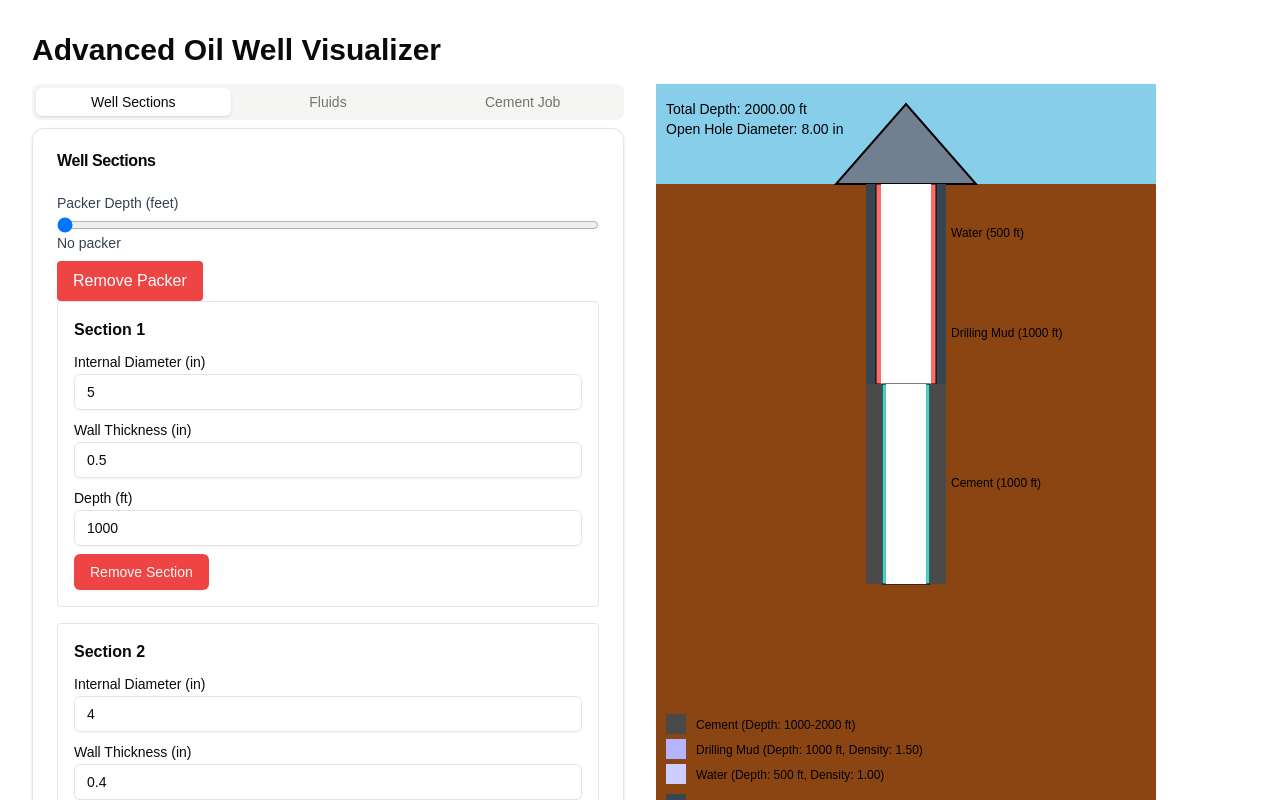
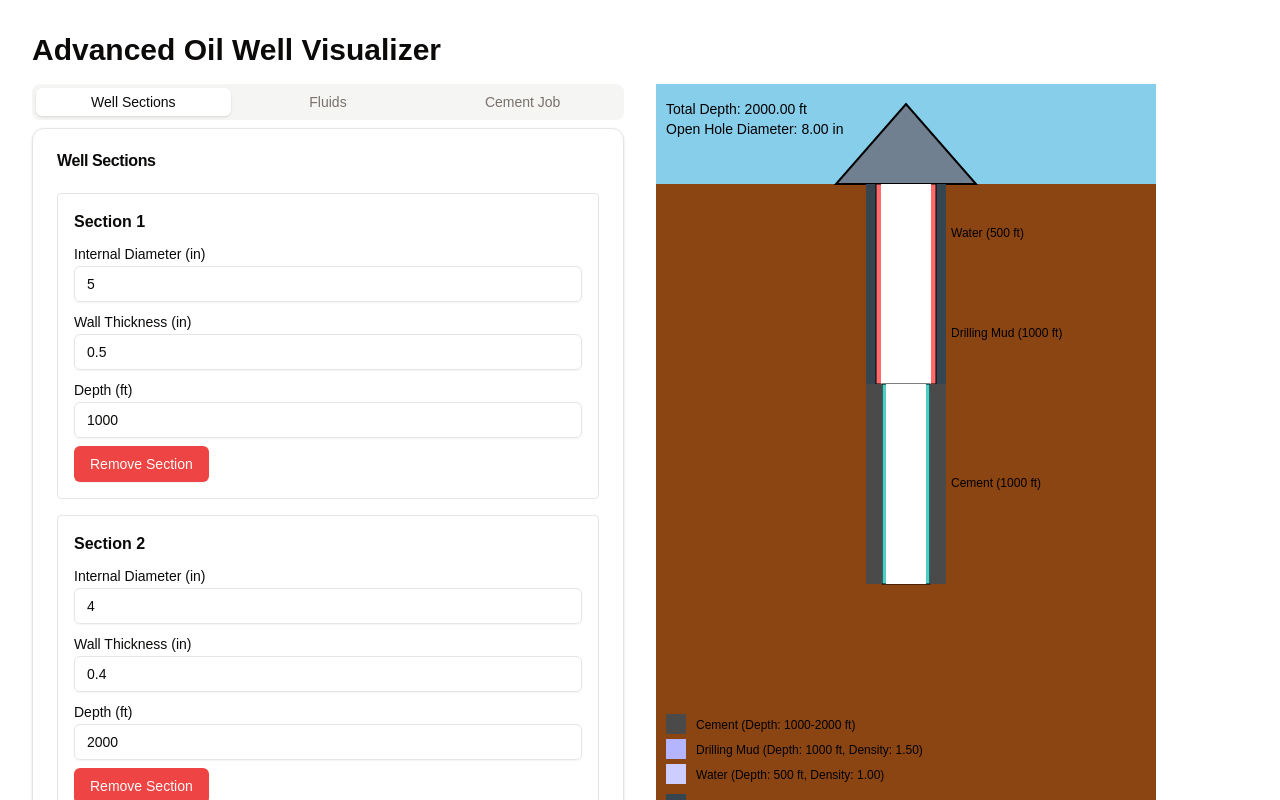
Before and after one commit to carlosmoreira09/fluid-calculations-front, a Next.js app: page /cementing in a window 1280 px wide. Shown: the top 800 px of the page. Built offline with nearby package versions, Linux system fonts and the light colour scheme.

Commit message:
fix errors in object indefined

```diff
--- a/app/cementing/page.tsx
+++ b/app/cementing/page.tsx
@@ -98,27 +98,6 @@ export default function Home() {
                     <CardTitle>Well Sections</CardTitle>
                   </CardHeader>
                   <CardContent>
-                    <div>
-                      <label className="block text-sm font-medium text-gray-700">
-                        Packer Depth (feet)
-                        <input
-                            type="range"
-                            min="0"
-                            max={sections[sections.length - 1].depth}
-                            step="1"
-                            value={packerDepth || 0}
-                            onChange={(e) => setPackerDepth(Number(e.target.value))}
-                            className="mt-1 block w-full"
-                        />
-                        <span>{packerDepth !== null ? `${packerDepth.toFixed(2)} ft` : 'No packer'}</span>
-                      </label>
-                      <button
-                          onClick={() => setPackerDepth(null)}
-                          className="mt-2 px-4 py-2 bg-red-500 text-white rounded hover:bg-red-600"
-                      >
-                        Remove Packer
-                      </button>
-                    </div>
                     {sections.map((section, index) => (
                         <div key={index} className="mb-4 p-4 border rounded">
                           <h4 className="font-bold mb-2">Section {index + 1}</h4>
@@ -279,7 +258,7 @@ export default function Home() {
                       openHoleDiameter={openHoleDiameter}
                       casingOuterDiameter={sections[sections.length - 1].internalDiameter + 2 * sections[sections.length - 1].wallThickness}
                       totalDepth={totalDepth}
-                   />
+                  />
                 </div>
               </TabsContent>
             </Tabs>
@@ -292,6 +271,7 @@ export default function Home() {
                 totalDepth={totalDepth}
                 fluids={fluids}
                 slurryDepth={slurryDepth}
+                slurryStartDepth={slurryStartDepth}
             />
           </div>
         </div>
--- a/components/OilWell.tsx
+++ b/components/OilWell.tsx
@@ -19,9 +19,10 @@ interface OilWellProps {
     totalDepth: number;
     fluids: Fluid[];
     slurryDepth: number;
+    slurryStartDepth: number;
 }
 
-const OilWell: React.FC<OilWellProps> = ({ sections, openHoleDiameter, packerDepth, totalDepth, fluids, slurryDepth }) => {
+const OilWell: React.FC<OilWellProps> = ({ sections, openHoleDiameter, packerDepth, totalDepth, fluids, slurryDepth, slurryStartDepth }) => {
     const svgWidth = 500;
     const svgHeight = 800;
     const scale = 10; // Scale factor for better visibility
@@ -82,9 +83,14 @@ const OilWell: React.FC<OilWellProps> = ({ sections, openHoleDiameter, packerDep
             const scaledStartDepth = startDepth / 5;
             const scaledEndDepth = endDepth / 5;
             const fluidWidth = openHoleDiameter * scale;
-            const externalDiameter = sections.find(section => section.depth > startDepth)?.internalDiameter +
-                2 * sections.find(section => section.depth > startDepth)?.wallThickness || 0;
-            const scaledExternalDiameter = externalDiameter * scale;
+            const externalDiameter = sections.find(section => section.depth > startDepth)?.internalDiameter;
+            const externalDiameter2 = sections.find(section => section.depth > startDepth)?.wallThickness || 0;
+            let scaledExternalDiameter;
+            if(externalDiameter) {
+                const anotherExternalDiamter = externalDiameter + 2 * externalDiameter2;
+                 scaledExternalDiameter = anotherExternalDiamter * scale;
+            }
+
 
             // Generate a color based on fluid density (darker = denser)
             const colorIntensity = Math.max(0, Math.min(255, Math.floor(255 - fluid.density * 50)));
@@ -94,7 +100,7 @@ const OilWell: React.FC<OilWellProps> = ({ sections, openHoleDiameter, packerDep
                 return (
                     <g key={`fluid-${index}`}>
                         <rect
-                            x={wellCenterX - scaledExternalDiameter / 2}
+                            x={scaledExternalDiameter? wellCenterX - scaledExternalDiameter / 2 : ''}
                             y={groundLevel + scaledStartDepth}
                             width={scaledExternalDiameter}
                             height={scaledEndDepth - scaledStartDepth}
@@ -120,23 +126,27 @@ const OilWell: React.FC<OilWellProps> = ({ sections, openHoleDiameter, packerDep
         const scaledSlurryStartDepth = (totalDepth - slurryDepth) / 5;
         const scaledSlurryEndDepth = totalDepth / 5;
         const slurryWidth = openHoleDiameter * scale;
-        const externalDiameter = sections.find(section => section.depth > totalDepth - slurryDepth)?.internalDiameter +
-            2 * sections.find(section => section.depth > totalDepth - slurryDepth)?.wallThickness || 0;
-        const scaledExternalDiameter = externalDiameter * scale;
+        const externalDiameter = sections.find(section => section.depth > totalDepth - slurryDepth)?.internalDiameter
+        const externalDiameter2 = sections.find(section => section.depth > totalDepth - slurryDepth)?.wallThickness || 0;
+        let scaledExternalDiameter
+        if(externalDiameter) {
+            const anotherDiameter = externalDiameter + 2 * externalDiameter2
+            scaledExternalDiameter = anotherDiameter * scale;
+        }
 
         return (
             <g key="cement-slurry">
                 <rect
                     x={wellCenterX - slurryWidth / 2}
                     y={groundLevel + scaledSlurryStartDepth}
-                    width={(slurryWidth - scaledExternalDiameter) / 2}
+                    width={scaledExternalDiameter? (slurryWidth - scaledExternalDiameter) / 2 : ''}
                     height={scaledSlurryEndDepth - scaledSlurryStartDepth}
                     fill="#4a4a4a" // Dark gray for cement
                 />
                 <rect
-                    x={wellCenterX + scaledExternalDiameter / 2}
+                    x={scaledExternalDiameter? wellCenterX + scaledExternalDiameter / 2 : ''}
                     y={groundLevel + scaledSlurryStartDepth}
-                    width={(slurryWidth - scaledExternalDiameter) / 2}
+                    width={scaledExternalDiameter? (slurryWidth - scaledExternalDiameter) / 2 : ''}
                     height={scaledSlurryEndDepth - scaledSlurryStartDepth}
                     fill="#4a4a4a" // Dark gray for cement
                 />
```
